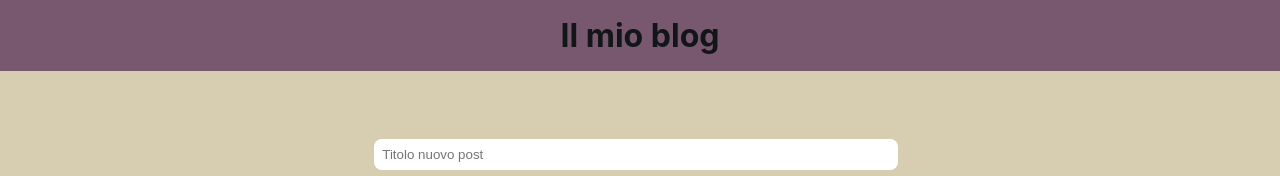
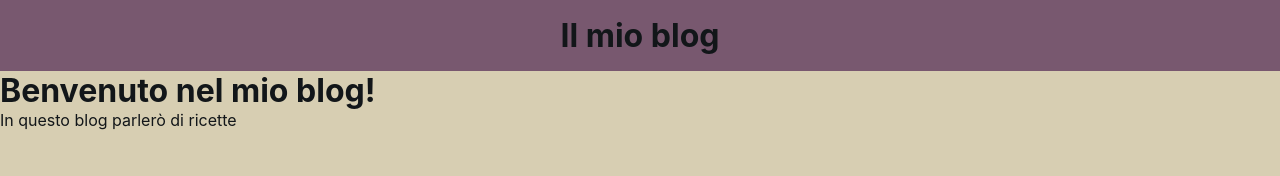
Before and after one commit to Giulia-Ciampelli/react-router, a React (Vite) app: page / in a window 1280 px wide. Shown: the top 176 px of the page. Built offline with nearby package versions, Linux system fonts and the light colour scheme; no server answers.

Commit message:
docs: import Home page, Main component needs refactor

```diff
--- a/src/App.jsx
+++ b/src/App.jsx
@@ -2,6 +2,9 @@
 import { BrowserRouter, Route, Routes } from 'react-router-dom';
 
 // pagine
+
+// layout
+import DefaultLayout from './pages/DefaultLayout';
 
 // stile
 import './App.css';
@@ -10,15 +13,21 @@ import './App.css';
 import Header from './components/Header';
 import Main from './components/Main';
 import Footer from './components/Footer';
+import Home from './pages/Home';
 // #endregion importazioni
 
 function App() {
 
   return (
     <>
-      <Header />
-      <Main />
-      <Footer />
+      <BrowserRouter>
+        <Routes>
+          <Route element={<DefaultLayout />}>
+            <Route path='/' element={<Home />} />
+            <Route path='/posts' element={<Main />} />
+          </Route>
+        </Routes>
+      </BrowserRouter>
     </>
   )
 }
--- a/src/pages/DefaultLayout.jsx
+++ b/src/pages/DefaultLayout.jsx
@@ -0,0 +1,17 @@
+import { Outlet } from "react-router-dom";
+
+// componenti
+import Header from "../components/Header";
+import Main from "../components/Main";
+import Footer from "../components/Footer";
+
+export default function DefaultLayout() {
+    return (
+        <>
+            <Header />
+            <Outlet />
+            <Main />
+            <Footer />
+        </>
+    )
+}
--- a/src/pages/Home.jsx
+++ b/src/pages/Home.jsx
@@ -0,0 +1,12 @@
+export default function Home() {
+    return (
+        <>
+            <h1>
+                Benvenuto nel mio blog!
+            </h1>
+            <p>
+                In questo blog parlerò di ricette
+            </p>
+        </>
+    )
+}
```
